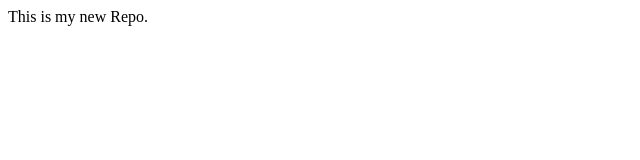
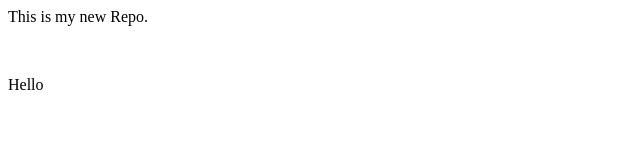
Before and after one commit to GangitiNeeraj4120/Localrepo, a plain HTML site: page index.html in a window 1280 px wide. Shown: the full height of the page, 0-640 px from the left. Drawn offline with Linux system fonts and the light colour scheme.

Commit message:
Modified

```diff
--- a/index.html
+++ b/index.html
@@ -1 +1,3 @@
 <p>This is my new Repo.</p>
+<br>
+<p>Hello</p>
```
